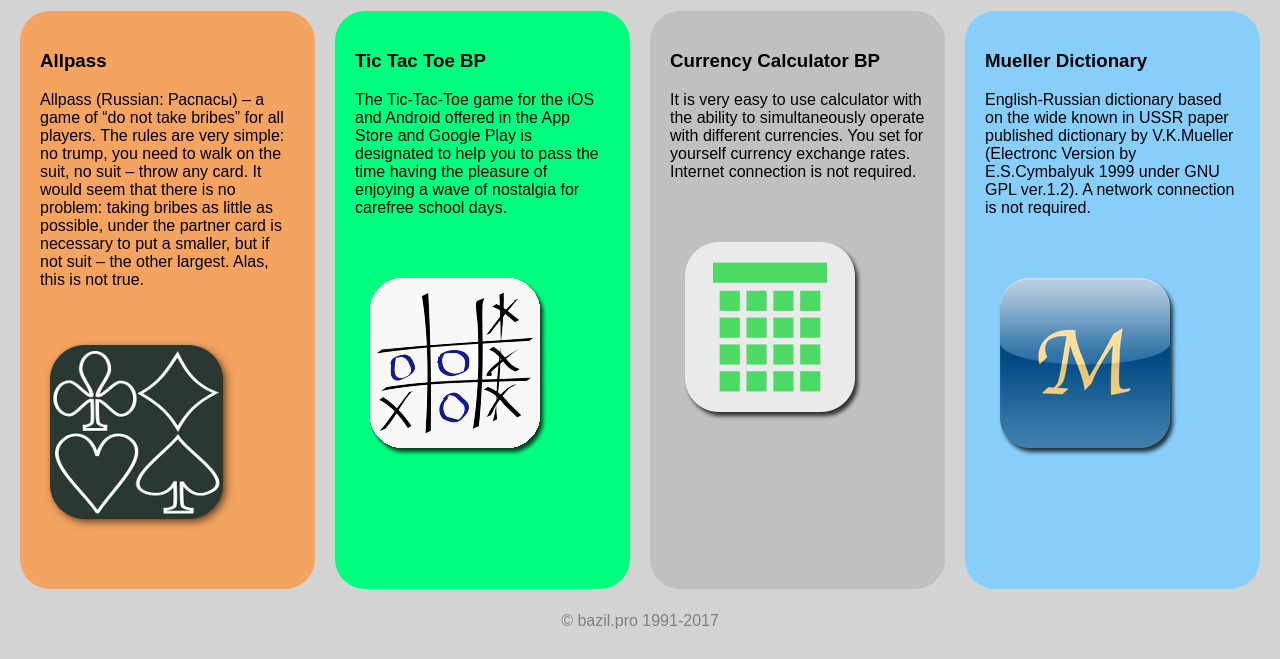
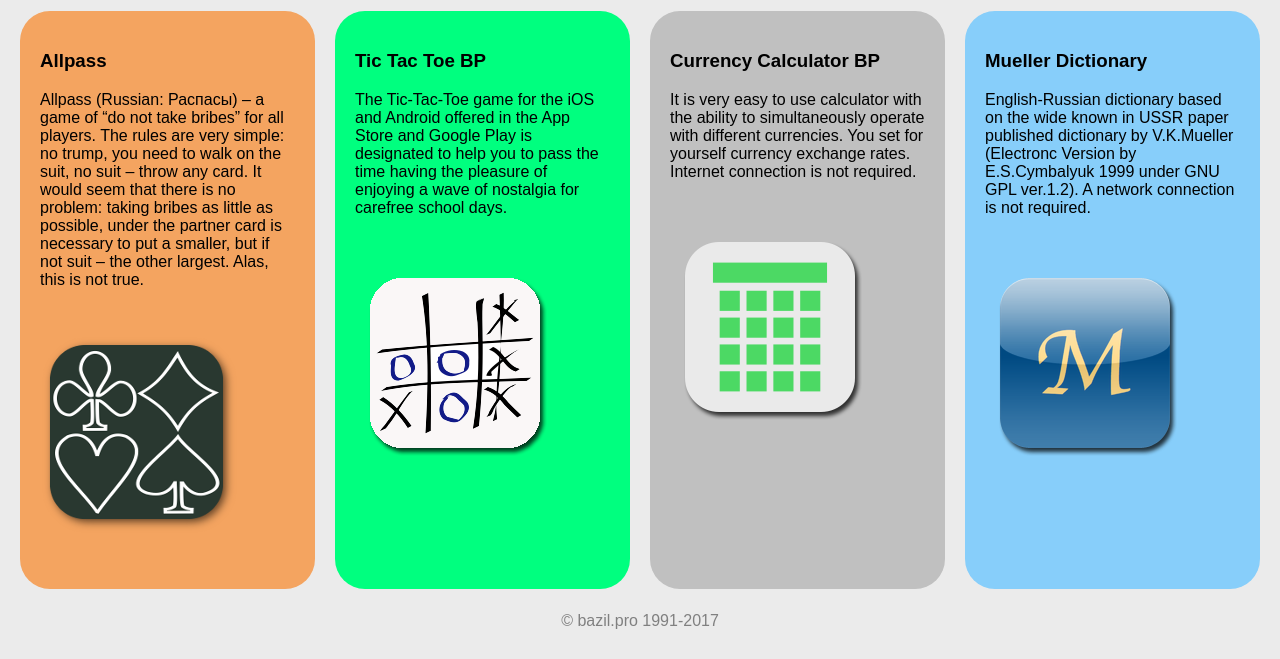
Before and after one commit to gbazil/gbazil.github.io, a plain HTML site: page index.html in a window 1280 px wide. Shown: the part 141-800 px from the top of the page. Drawn offline with Linux system fonts and the light colour scheme.

Commit message:
update bg colog

```diff
--- a/bp.css
+++ b/bp.css
@@ -1,4 +1,4 @@
-body { font-family: sans-serif; margin: 0; background-color: lightgray; }
+body { font-family: sans-serif; margin: 0; background-color: #ebebeb; }
 
 h1 { font-family: serif; }
 p.topic { font-size: 125%; font-family: serif; }
```
